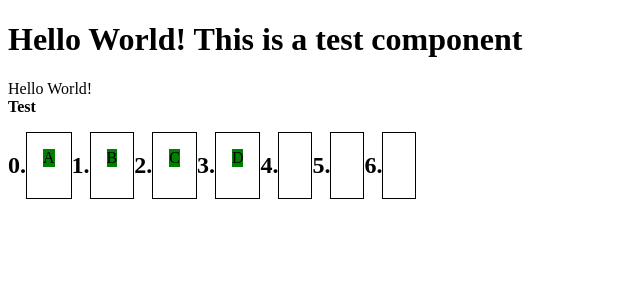
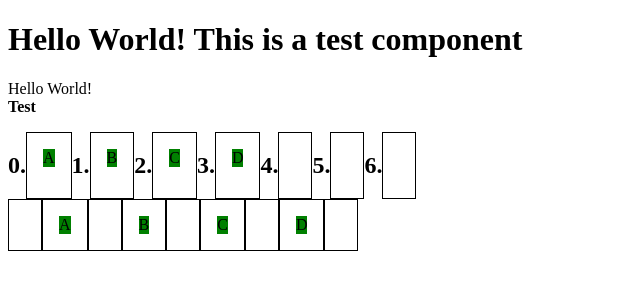
Before and after one commit to ultraflame4/ultr42-react-components, a React (Vite) app: page / in a window 1280 px wide. Shown: the top 300 px of the page, without its empty margins (0-640 px from the left). Built offline with nearby package versions, Linux system fonts and the light colour scheme.

Commit message:
Working on dnDList

```diff
--- a/src/App.tsx
+++ b/src/App.tsx
@@ -36,7 +36,7 @@ function App() {
             />
 
 
-            {/*<DnDList items={["A", "B", "C", "D"]} itemAdapter={item => item}/>*/}
+            <DnDList items={["A", "B", "C", "D"]} itemAdapter={item => item}/>
             <br/>
             <br/>
             <br/>
--- a/src/components/DnDList/DnDList.tsx
+++ b/src/components/DnDList/DnDList.tsx
@@ -7,36 +7,35 @@ interface DnDListProps<T> {
 }
 
 export function DnDList<T>(props: DnDListProps<T>) {
-    const [items,setItems] = useState<Array<React.ReactNode|null>>([])
+    const [items, setItems] = useState(processItems(props.items))
 
-    useEffect(() => {
-        setProcessedItem(props.items)
-    },[props.items])
-    function setProcessedItem(_items:T[]){
-        let zipped = _items.map((value, index) => [null, props.itemAdapter(value, index)])
+    function processItems(_items:T[]){
+        let zipped = _items.map((value, index) => [null, value])
         let flattened = zipped.flat()
         flattened.push(null)
-        setItems(flattened)
+        return flattened
+    }
 
+
+    function onReorder(itemsArray:any[],from:number,to:number){
+        // let a = newArray.filter(value => value!==null)
+        // console.log(processItems(a))
+        // setItems([...processItems(a)])
+        return itemsArray
     }
-    console.log(items)
-    function onReorder(newArray:any[]){
-        let a = newArray.filter(value => value!==null)
 
-        setProcessedItem(a)
-    }
 
     return (
         <DragAndDropContainer
             itemData={items}
-            itemDataAdapter={(item, index) => item}
+            itemDataAdapter={(item, index) => props.itemAdapter(item, index)}
             env={(itemContainers, itemData) => {
-                console.log(itemData)
+
                 return <>
                     {itemContainers}
                 </>
             }}
-            onReorder={onReorder}
+            interceptReorder={onReorder}
         />
     )
 }
--- a/src/components/DragAndDrop/DragAndDrop.tsx
+++ b/src/components/DragAndDrop/DragAndDrop.tsx
@@ -170,6 +170,14 @@ export interface DragAndDropContainerProps<T> {
      * @param to Where the element was dragged to
      */
     onReorder?:(newArray:Array<T | null>,from:number,to:number)=>void
+    /**
+     * This callback allows you to intercept and override the default behaviour when the item order is being changed
+     * @param itemsArray The existing array containing the existing items (has not been reordered)
+     * @param from Where the element was dragged from
+     * @param to Where the element was dragged to
+     * @return Returns a new items array that has been reOrdered
+     */
+    interceptReorder?:(itemsArray:Array<T | null>,from:number,to:number)=>Array<T | null>
 }
 
 /**
@@ -189,6 +197,9 @@ export function DragAndDropContainer<T >(props: DragAndDropContainerProps<T>) {
     function ReOrderItems(from: number, to: number) {
 
         setItems(prevState => {
+            if (props.interceptReorder){
+                return props.interceptReorder([...prevState],from,to)
+            }
 
             let newItems = [...prevState]
             let fromItem = newItems[from]
```
